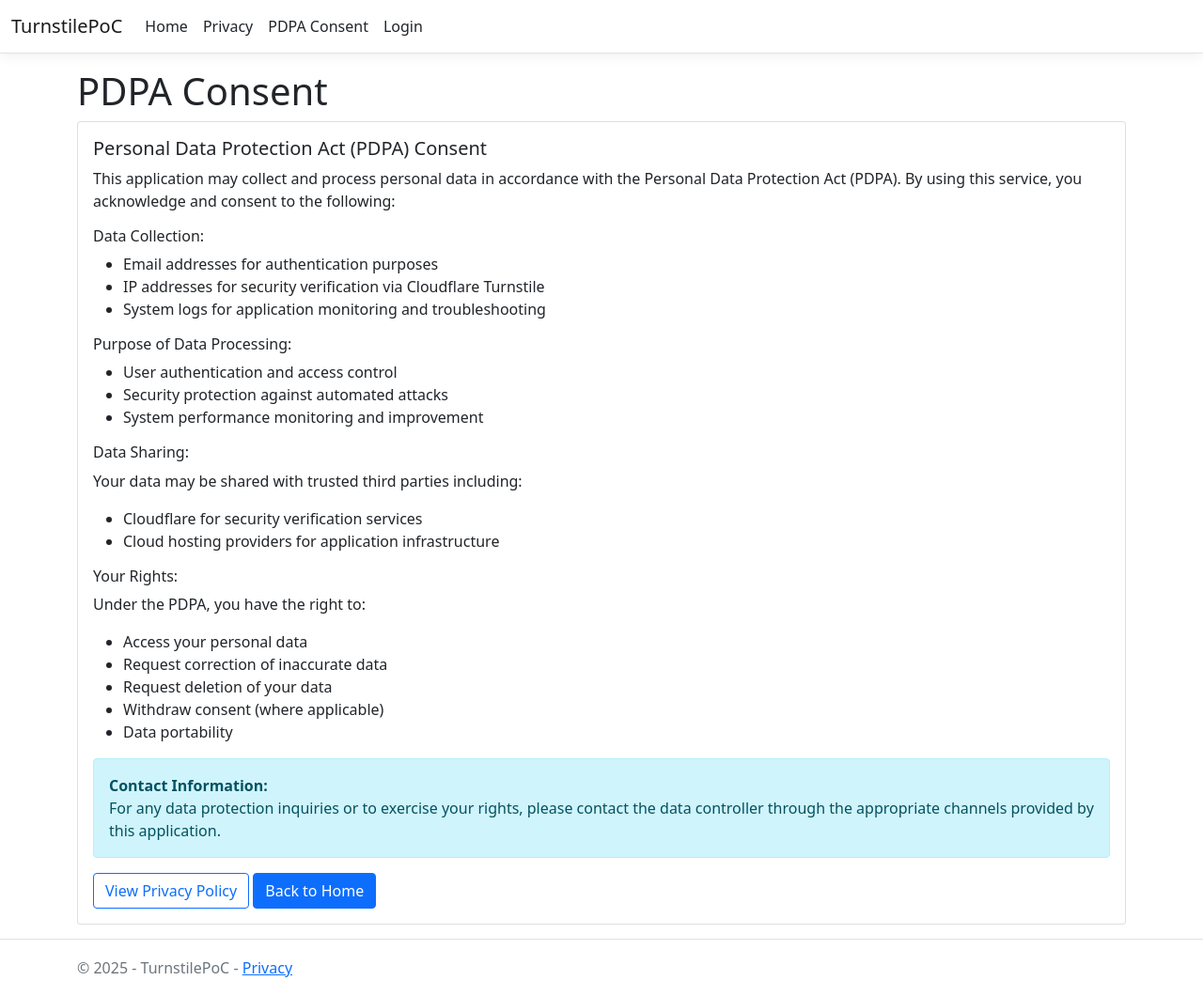
After one commit to ponggun/poc-cloudflare-turnstile, an ASP.NET Core app: template src/TurnstilePoC/Views/Home/Pdpa.cshtml in a window 1280 px wide. The commit adds this page. Shown: the whole page at 94% size. Run offline with ASP.NET Core 8, Linux system fonts and the light colour scheme; the template is opened without the code that fills it, so the values that code supplies are empty; style sheets or scripts are compiled from the project's sources; the project's own start-up code is not run, and a stand-in starts its controllers and pages; some libraries are stand-ins or nearby versions.

Commit message:
Add PDPA consent page with navigation and comprehensive content
Co-authored-by: ponggun <9103080+ponggun@users.noreply.github.com>

```diff
--- a/src/TurnstilePoC/Controllers/HomeController.cs
+++ b/src/TurnstilePoC/Controllers/HomeController.cs
@@ -23,6 +23,11 @@ public class HomeController : Controller
         return View();
     }
 
+    public IActionResult Pdpa()
+    {
+        return View();
+    }
+
     [ResponseCache(Duration = 0, Location = ResponseCacheLocation.None, NoStore = true)]
     public IActionResult Error()
     {
--- /dev/null
+++ b/src/TurnstilePoC/Views/Home/Pdpa.cshtml
@@ -0,0 +1,59 @@
+@{
+    ViewData["Title"] = "PDPA Consent";
+}
+<h1>@ViewData["Title"]</h1>
+
+<div class="card">
+    <div class="card-body">
+        <h5 class="card-title">Personal Data Protection Act (PDPA) Consent</h5>
+
+        <p class="card-text">
+            This application may collect and process personal data in accordance with the Personal Data Protection Act (PDPA).
+            By using this service, you acknowledge and consent to the following:
+        </p>
+
+        <h6>Data Collection:</h6>
+        <ul>
+            <li>Email addresses for authentication purposes</li>
+            <li>IP addresses for security verification via Cloudflare Turnstile</li>
+            <li>System logs for application monitoring and troubleshooting</li>
+        </ul>
+
+        <h6>Purpose of Data Processing:</h6>
+        <ul>
+            <li>User authentication and access control</li>
+            <li>Security protection against automated attacks</li>
+            <li>System performance monitoring and improvement</li>
+        </ul>
+
+        <h6>Data Sharing:</h6>
+        <p>
+            Your data may be shared with trusted third parties including:
+        </p>
+        <ul>
+            <li>Cloudflare for security verification services</li>
+            <li>Cloud hosting providers for application infrastructure</li>
+        </ul>
+
+        <h6>Your Rights:</h6>
+        <p>Under the PDPA, you have the right to:</p>
+        <ul>
+            <li>Access your personal data</li>
+            <li>Request correction of inaccurate data</li>
+            <li>Request deletion of your data</li>
+            <li>Withdraw consent (where applicable)</li>
+            <li>Data portability</li>
+        </ul>
+
+        <div class="alert alert-info mt-3">
+            <strong>Contact Information:</strong><br>
+            For any data protection inquiries or to exercise your rights, please contact the data controller
+            through the appropriate channels provided by this application.
+        </div>
+
+        <div class="mt-3">
+            <a href="@Url.Action("Privacy", "Home")" class="btn btn-outline-primary">View Privacy Policy</a>
+            <a href="@Url.Action("Index", "Home")" class="btn btn-primary">Back to Home</a>
+        </div>
+    </div>
+</div>
--- a/src/TurnstilePoC/Views/Shared/_Layout.cshtml
+++ b/src/TurnstilePoC/Views/Shared/_Layout.cshtml
@@ -26,6 +26,9 @@
                             <a class="nav-link text-dark" asp-area="" asp-controller="Home" asp-action="Privacy">Privacy</a>
                         </li>
                         <li class="nav-item">
+                            <a class="nav-link text-dark" asp-area="" asp-controller="Home" asp-action="Pdpa">PDPA Consent</a>
+                        </li>
+                        <li class="nav-item">
                             <a class="nav-link text-dark" asp-area="" asp-controller="Account" asp-action="Login">Login</a>
                         </li>
                     </ul>
```
